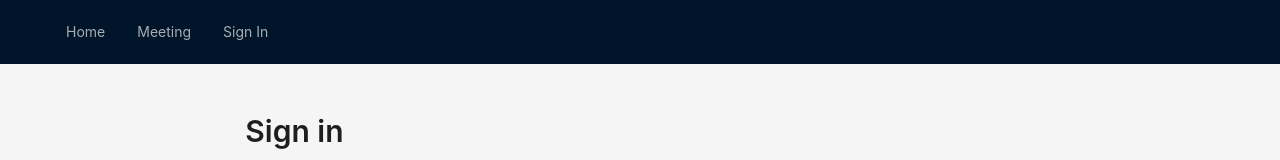
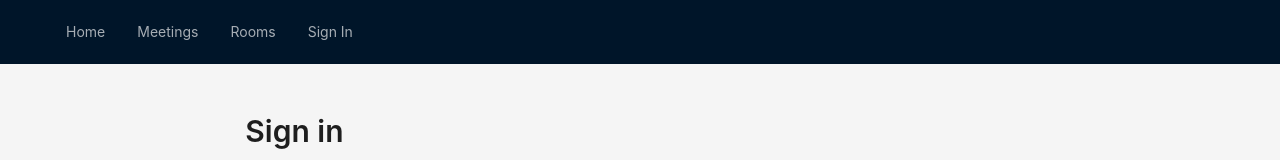
Before and after one commit to xindixu/zoomflix, a Next.js app: page /sign-in in a window 1280 px wide. Shown: the top 160 px of the page. Built offline with nearby package versions, Linux system fonts and the light colour scheme.

Commit message:
feat(style): update log in form style

```diff
--- a/components/nav.tsx
+++ b/components/nav.tsx
@@ -5,7 +5,8 @@ import AuthContext from "../context/auth"
 
 const ROUTES = {
   home: "/",
-  meeting: "/meetings",
+  meetings: "/meetings",
+  rooms: "/rooms",
   signIn: "/sign-in",
   signOut: "/sign-out",
 }
@@ -15,7 +16,8 @@ const Nav = () => {
   const { currentUser } = useContext(AuthContext)
   const items = [
     { key: "home", label: "Home" },
-    { key: "meeting", label: "Meeting" },
+    { key: "meetings", label: "Meetings" },
+    { key: "rooms", label: "Rooms" },
     { key: "signIn", label: "Sign In" },
   ]
 
--- a/components/session/form.tsx
+++ b/components/session/form.tsx
@@ -31,7 +31,7 @@ function SessionForm({ type, onSubmit, initialValues }: TProps) {
 
   return (
     <Form
-      name="basic"
+      name="session"
       labelCol={{ span: 4 }}
       wrapperCol={{ span: 16 }}
       initialValues={initialValues}
--- a/components/session/index.tsx
+++ b/components/session/index.tsx
@@ -86,8 +86,8 @@ function Session({ type, initialEmail = "", onSuccess }: TProps) {
         // @ts-ignore
         initialValues={{ email: initialEmail }}
       />
-      <Divider plain> Or </Divider>
-      <Col offset={4}>
+      <Col offset={4} span={16}>
+        <Divider plain> Or </Divider>
         <Google type={type} onSuccess={onSuccess} />
       </Col>
     </>
```
